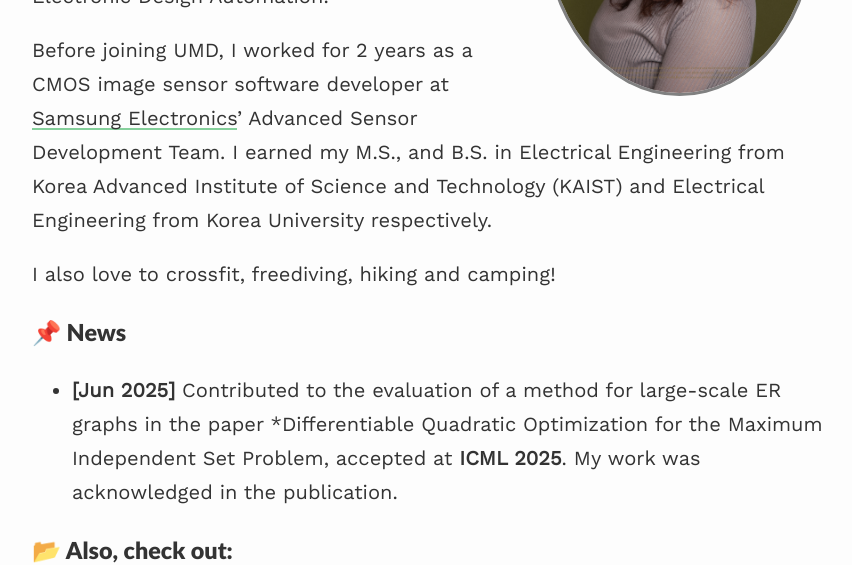
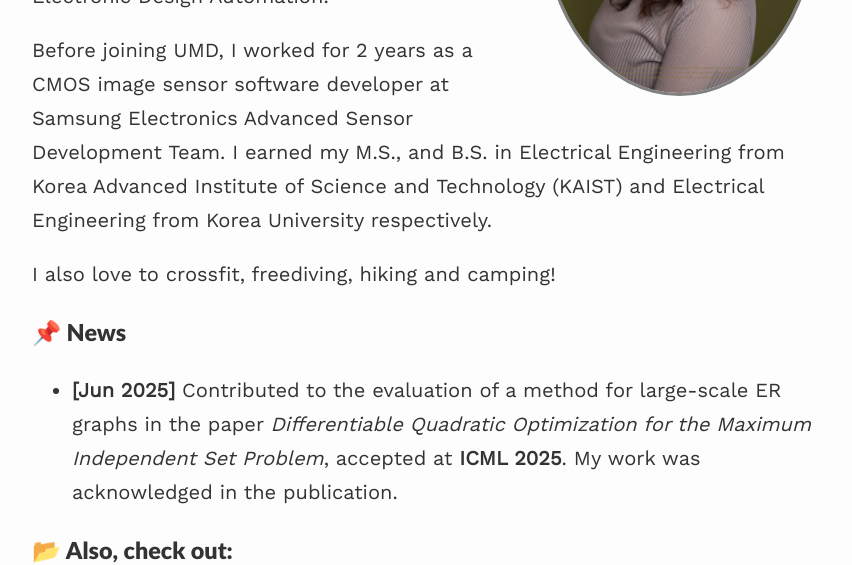
Before and after one commit to curie3170/curie3170.github.io, a Jekyll site: the page built from index.md, in a window 1280 px wide and 900 px high, scrolled down 203 px. Shown: the part 222-787 px from the top of the window, without its empty margins (208-1060 px from the left). Built offline with Jekyll 4.4.1, drawn with Linux system fonts in a browser that asks for light colours; nearby versions of some CDN libraries; part of the change alters nothing that is shown.

Commit message:
Update index.md

```diff
--- a/index.md
+++ b/index.md
@@ -9,13 +9,13 @@ published: true
 ### 👋 About Me
 Hello, I am a 1st year Computer Science PhD student working with professor [Cunxi Yu](https://ycunxi.github.io/cunxiyu/), in Univerity of Maryland, College Park. I am focusing on utilizing machine learning in circuit reasoning and designing circuits as an application of Electronic Design Automation.
 
-Before joining UMD, I worked for 2 years as a CMOS image sensor software developer at [Samsung Electronics](https://semiconductor.samsung.com/us/image-sensor/)' Advanced Sensor Development Team. I earned my M.S., and B.S. in Electrical Engineering from Korea Advanced Institute of Science and Technology (KAIST) and Electrical Engineering from Korea University respectively.
+Before joining UMD, I worked for 2 years as a CMOS image sensor software developer at Samsung Electronics Advanced Sensor Development Team. I earned my M.S., and B.S. in Electrical Engineering from Korea Advanced Institute of Science and Technology (KAIST) and Electrical Engineering from Korea University respectively.
 
 I also love to crossfit, freediving, hiking and camping!
 
 ### 📌 News
 
-- **[Jun 2025]** Contributed to the evaluation of a method for large-scale ER graphs in the paper *[Differentiable Quadratic Optimization for the Maximum Independent Set Problem](https://arxiv.org/html/2406.19532v6), accepted at **ICML 2025**. My work was acknowledged in the publication.
+- **[Jun 2025]** Contributed to the evaluation of a method for large-scale ER graphs in the paper *[Differentiable Quadratic Optimization for the Maximum Independent Set Problem](https://arxiv.org/html/2406.19532v6)*, accepted at **ICML 2025**. My work was acknowledged in the publication.
 
 ### 📂 Also, check out:
 - <a style="color: #60c17d;" href="https://drive.google.com/file/d/1F5oNitwe9ol-6dXT0JC50cQqaNhdSVwB/view?usp=share_link"><b>CV</b></a>
```
